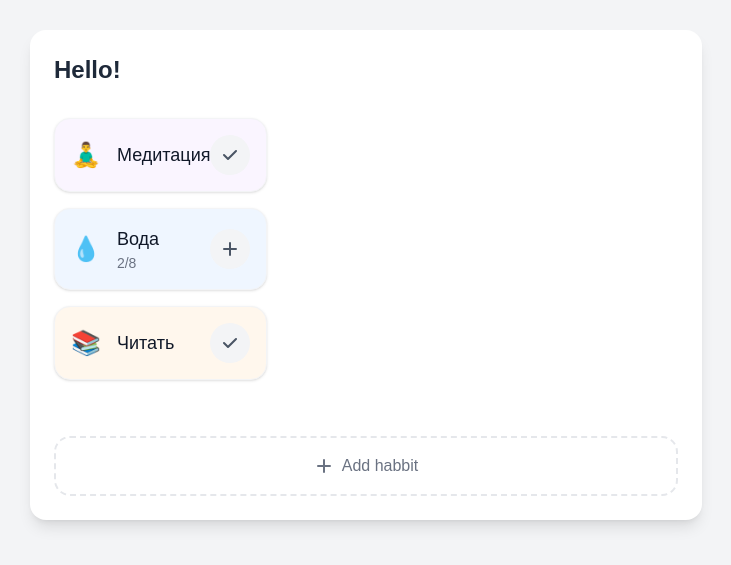
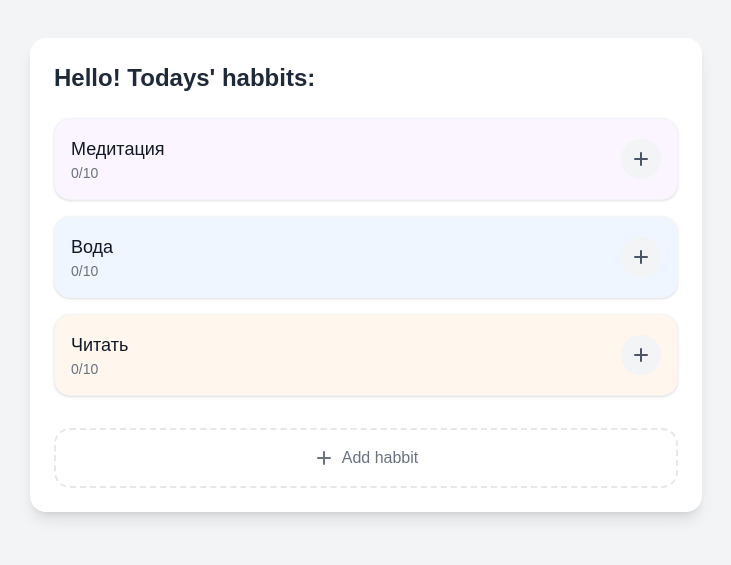
Before and after one commit to fedek1324/Habbits-Tracker, a Next.js app: page / in a window 1280 px wide. Shown: the part 125-690 px from the top of the page, without its empty margins (274-1005 px from the left). Built offline with nearby package versions, Linux system fonts and the light colour scheme.

Commit message:
adjust interface

```diff
--- /dev/null
+++ b/app/components/HabbitButton.tsx
@@ -0,0 +1,75 @@
+interface HabbitButtonProps {
+  title: string;
+  bgColor: string;
+}
+
+const HabitButton: React.FC<HabbitButtonProps> = ({
+  title,
+  bgColor = "bg-white",
+}) => {
+  let subtitle = "0/10";
+  let completed = false;
+  return (
+    <button
+      className={`
+        ${bgColor}
+        rounded-2xl
+        p-4
+        w-full
+        flex
+        items-center
+        justify-between
+        shadow-sm
+        border
+        border-gray-100
+        hover:shadow-md
+        transition-all
+        duration-200
+        active:scale-95
+      `}
+    >
+      <div className="flex items-center space-x-4">
+        {/* Текст */}
+        <div className="text-left">
+          <div className="text-lg font-medium text-gray-900">{title}</div>
+          {subtitle && <div className="text-sm text-gray-500">{subtitle}</div>}
+        </div>
+      </div>
+
+      {/* Правая часть - кнопка действия */}
+      <div className="flex-shrink-0">
+        {completed ? (
+          <div className="w-10 h-10 bg-gray-100 rounded-full flex items-center justify-center">
+            <svg
+              className="w-5 h-5 text-gray-600"
+              fill="currentColor"
+              viewBox="0 0 20 20"
+            >
+              <path
+                fillRule="evenodd"
+                d="M16.707 5.293a1 1 0 010 1.414l-8 8a1 1 0 01-1.414 0l-4-4a1 1 0 011.414-1.414L8 12.586l7.293-7.293a1 1 0 011.414 0z"
+                clipRule="evenodd"
+              />
+            </svg>
+          </div>
+        ) : (
+          <div className="w-10 h-10 bg-gray-100 rounded-full flex items-center justify-center">
+            <svg
+              className="w-5 h-5 text-gray-600"
+              fill="currentColor"
+              viewBox="0 0 20 20"
+            >
+              <path
+                fillRule="evenodd"
+                d="M10 3a1 1 0 011 1v5h5a1 1 0 110 2h-5v5a1 1 0 11-2 0v-5H4a1 1 0 110-2h5V4a1 1 0 011-1z"
+                clipRule="evenodd"
+              />
+            </svg>
+          </div>
+        )}
+      </div>
+    </button>
+  );
+};
+
+export default HabitButton;
--- a/app/page.tsx
+++ b/app/page.tsx
@@ -1,116 +1,33 @@
 import Image from "next/image";
-
-const HabitButton = ({
-  icon,
-  title,
-  subtitle,
-  completed = false,
-  hasProgress = false,
-  bgColor = "bg-white",
-  onClick,
-}) => {
-  return (
-    <button
-      className={`
-        ${bgColor}
-        rounded-2xl
-        p-4
-        w-full
-        flex
-        items-center
-        justify-between
-        shadow-sm
-        border
-        border-gray-100
-        hover:shadow-md
-        transition-all
-        duration-200
-        active:scale-95
-      `}
-      onClick={onClick}
-    >
-      {/* Левая часть - иконка и текст */}
-      <div className="flex items-center space-x-4">
-        {/* Иконка */}
-        <div className="text-2xl">{icon}</div>
-
-        {/* Текст */}
-        <div className="text-left">
-          <div className="text-lg font-medium text-gray-900">{title}</div>
-          {subtitle && <div className="text-sm text-gray-500">{subtitle}</div>}
-        </div>
-      </div>
-
-      {/* Правая часть - кнопка действия */}
-      <div className="flex-shrink-0">
-        {completed ? (
-          <div className="w-10 h-10 bg-gray-100 rounded-full flex items-center justify-center">
-            <svg
-              className="w-5 h-5 text-gray-600"
-              fill="currentColor"
-              viewBox="0 0 20 20"
-            >
-              <path
-                fillRule="evenodd"
-                d="M16.707 5.293a1 1 0 010 1.414l-8 8a1 1 0 01-1.414 0l-4-4a1 1 0 011.414-1.414L8 12.586l7.293-7.293a1 1 0 011.414 0z"
-                clipRule="evenodd"
-              />
-            </svg>
-          </div>
-        ) : (
-          <div className="w-10 h-10 bg-gray-100 rounded-full flex items-center justify-center">
-            <svg
-              className="w-5 h-5 text-gray-600"
-              fill="currentColor"
-              viewBox="0 0 20 20"
-            >
-              <path
-                fillRule="evenodd"
-                d="M10 3a1 1 0 011 1v5h5a1 1 0 110 2h-5v5a1 1 0 11-2 0v-5H4a1 1 0 110-2h5V4a1 1 0 011-1z"
-                clipRule="evenodd"
-              />
-            </svg>
-          </div>
-        )}
-      </div>
-    </button>
-  );
-};
+import HabitButton from "./components/HabbitButton";
 
 export default function Home() {
   return (
     <div className="grid grid-rows-[20px_1fr_20px] items-center justify-items-center min-h-screen p-4 sm:p-8 bg-gray-100">
-      <main className="bg-white rounded-2xl shadow-lg p-6 w-full max-w-md sm:max-w-2xl row-start-2 flex flex-col gap-8 items-center sm:items-start">
+      <main className="bg-white rounded-2xl shadow-lg p-6 w-full max-w-md sm:max-w-2xl row-start-2 flex flex-col gap-6 items-center sm:items-start">
         <h1 className="text-xl sm:text-2xl font-semibold text-gray-800">
-          Hello!
+          Hello! Todays' habbits:
         </h1>
 
         {/* Список привычек */}
-        <div className="space-y-4">
+        <div className="w-full space-y-4">
           <HabitButton
-            icon="🧘‍♂️"
             title="Медитация"
-            completed={true}
             bgColor="bg-purple-50"
           />
 
           <HabitButton
-            icon="💧"
             title="Вода"
-            subtitle="2/8"
-            completed={false}
             bgColor="bg-blue-50"
           />
 
           <HabitButton
-            icon="📚"
             title="Читать"
-            completed={true}
             bgColor="bg-orange-50"
           />
         </div>
 
-        <button className="w-full mt-6 p-4 border-2 border-dashed border-gray-200 rounded-2xl flex items-center justify-center space-x-2 text-gray-500 hover:border-gray-300 hover:text-gray-600 transition-colors">
+        <button className="w-full mt-2 p-4 border-2 border-dashed border-gray-200 rounded-2xl flex items-center justify-center space-x-2 text-gray-500 hover:border-gray-300 hover:text-gray-600 transition-colors">
           <svg className="w-5 h-5" fill="currentColor" viewBox="0 0 20 20">
             <path
               fillRule="evenodd"
```
